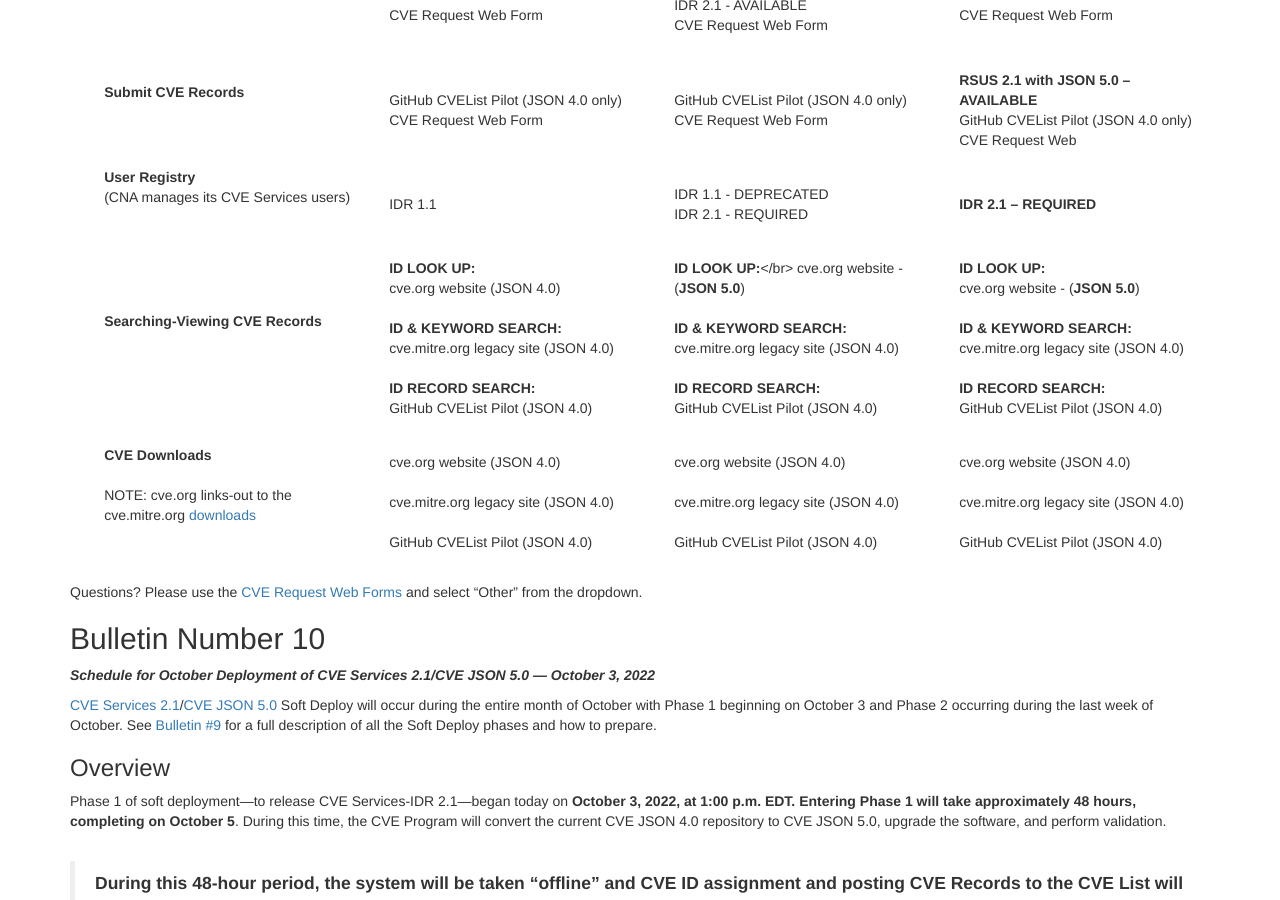
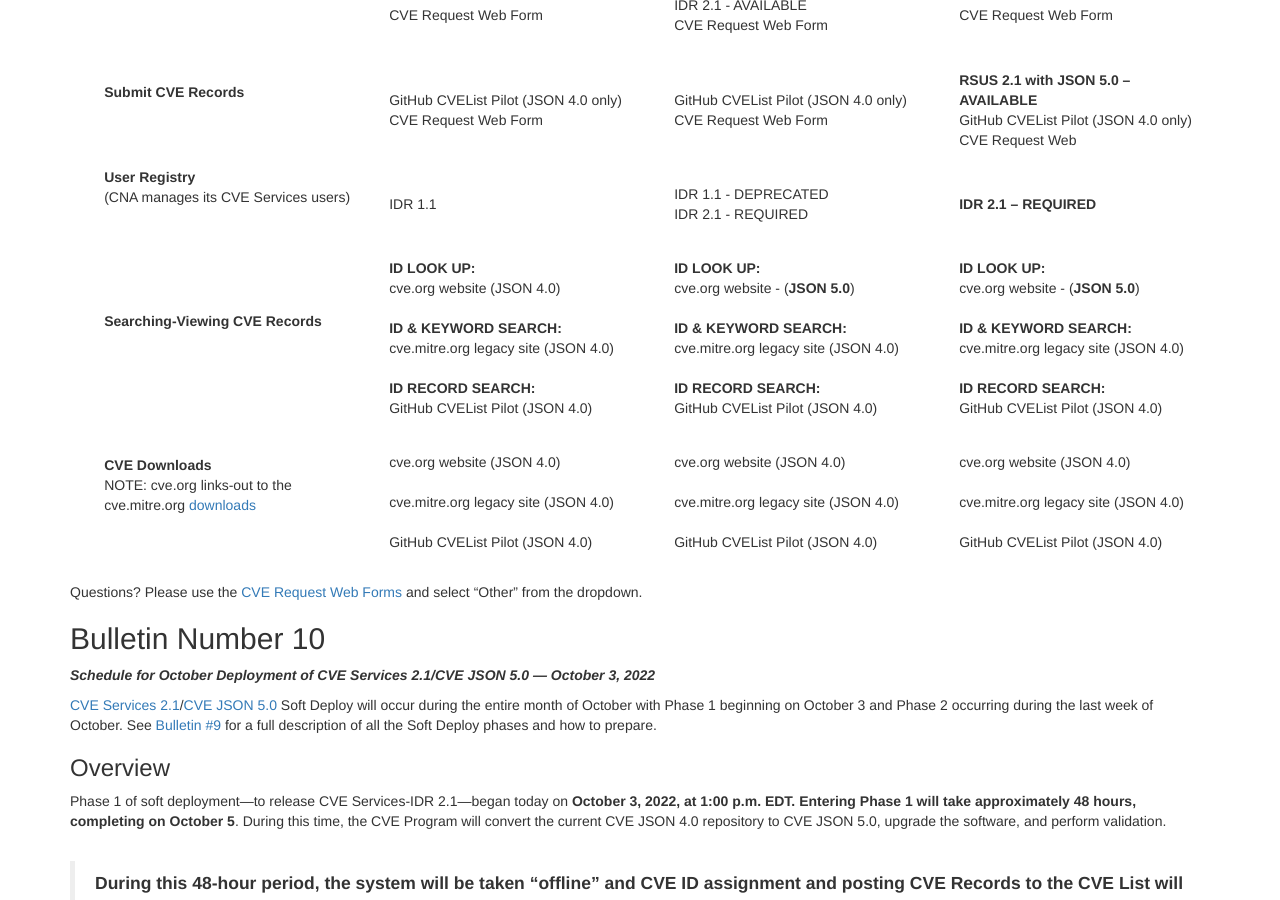
Before and after one commit to CVEProject/cveproject.github.io, a Jekyll site: the page built from automation-transition.md, in a window 1280 px wide and 900 px high, scrolled down 1442 px. Built offline with Jekyll 4.4.1, drawn with Linux system fonts in a browser that asks for light colours; nearby versions of some CDN libraries.

Commit message:
Update automation-transition.md

```diff
--- a/automation-transition.md
+++ b/automation-transition.md
@@ -86,7 +86,7 @@ Post-October next steps, including advance notice for the eventual deprecation o
            <strong>ID RECORD SEARCH:</strong><br/>
            GitHub CVEList Pilot (JSON 4.0)
       </td>
-      <td style="padding-left:3%;padding-top:3%;"><strong>ID LOOK UP:</strong></br>
+      <td style="padding-left:3%;padding-top:3%;"><strong>ID LOOK UP:</strong><br/>
            cve.org website - (<strong>JSON 5.0</strong>)<br/>
            <br/>
            <strong>ID & KEYWORD SEARCH:</strong><br/>
@@ -107,7 +107,7 @@ Post-October next steps, including advance notice for the eventual deprecation o
       </td>
      </tr>
      <tr>
-      <td style="padding-left:3%;"><strong>CVE Downloads</strong><br/><br/>NOTE: cve.org links-out to the cve.mitre.org <a href="https://cve.mitre.org/data/downloads/index.html">downloads</a></td>
+      <td style="padding-left:3%;"><strong>CVE Downloads</strong><br/>NOTE: cve.org links-out to the cve.mitre.org <a href="https://cve.mitre.org/data/downloads/index.html">downloads</a></td>
       <td style="padding-left:3%;padding-top:3%;">
            cve.org website (JSON 4.0)<br/><br/>
            cve.mitre.org legacy site (JSON 4.0)<br/><br/>
```
